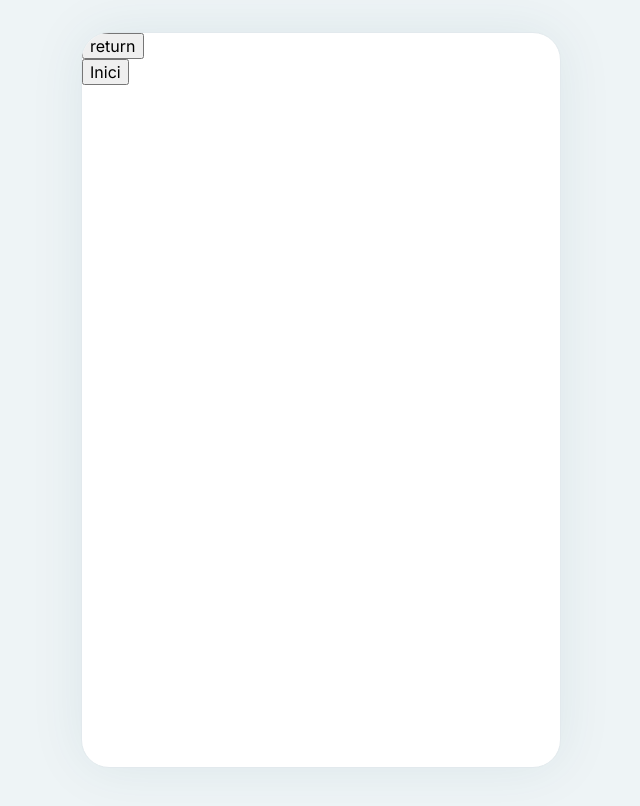
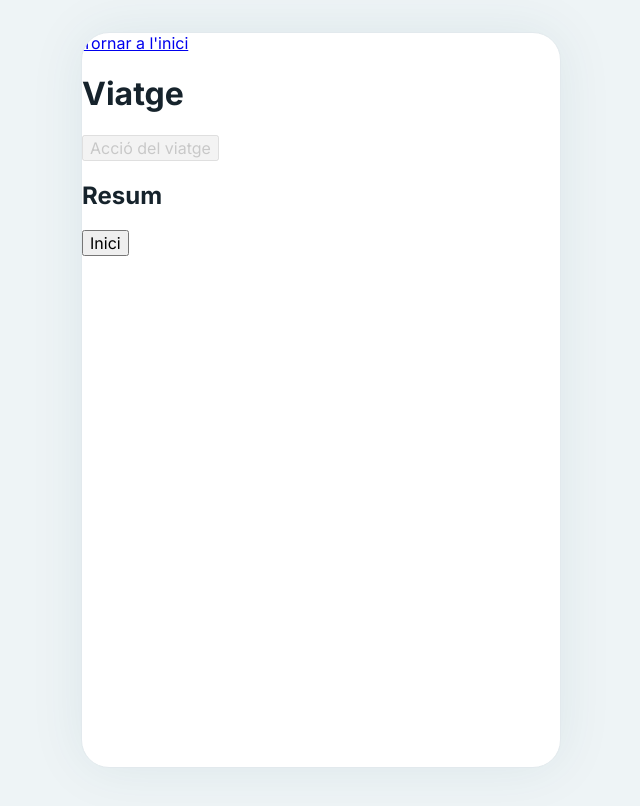
Before and after one commit to ToniArnaiz/APP-DAM, a React (Vite) app: page /viaje/1 in a window 1280 px wide. Shown: the top 806 px of the page, without its empty margins (319-959 px from the left). Built offline with nearby package versions, Linux system fonts and the light colour scheme.

Commit message:
feat: Componentes base creados

```diff
--- /dev/null
+++ b/src/components/Viaje_Button.jsx
@@ -0,0 +1,7 @@
+export default function Viaje_Button() {
+    return (
+        <button type="button" disabled>
+            Acció del viatge
+        </button>
+    );
+}
--- /dev/null
+++ b/src/components/Viaje_Header.jsx
@@ -0,0 +1,11 @@
+import { Link } from "react-router-dom";
+
+export default function Viaje_Header() {
+    return (
+        <header>
+            <Link to="/">Tornar a l'inici</Link>
+            <h1>Viatge</h1>
+            {/* Dates del viatge */}
+        </header>
+    );
+}
--- /dev/null
+++ b/src/components/Viaje_Resum.jsx
@@ -0,0 +1,8 @@
+export default function Viaje_Resum() {
+    return (
+        <section>
+            <h2>Resum</h2>
+            {/* Despeses i pròxima activitat */}
+        </section>
+    );
+}
--- a/src/pages/Viaje.jsx
+++ b/src/pages/Viaje.jsx
@@ -1,34 +1,15 @@
+import Viaje_Header from "../components/Viaje_Header.jsx";
+import Viaje_Button from "../components/Viaje_Button.jsx";
+import Viaje_Resum from "../components/Viaje_Resum.jsx";
 
-
-
-export function Viaje()  {
-
-
-
+export function Viaje() {
     return (
         <>
-            <header>
-                <button>
-                    return
-                </button>
-
-                <div>
-                    {/*<h1>Titulo</h1>*/}
-                    {/*<h2>Fechas</h2>*/}
-                </div>
-            </header>
-
-            <body>
-                <div>
-                    {/* carrusel boton_action*/}
-                </div>
-                <div>
-                    <p>Resumen</p>
-                    {/* gastos*/}
-                    {/* siguinte actividad*/}
-                </div>
-            </body>
-
+            <Viaje_Header />
+            <main>
+                <Viaje_Button />
+                <Viaje_Resum />
+            </main>
         </>
-    )
+    );
 }
```
